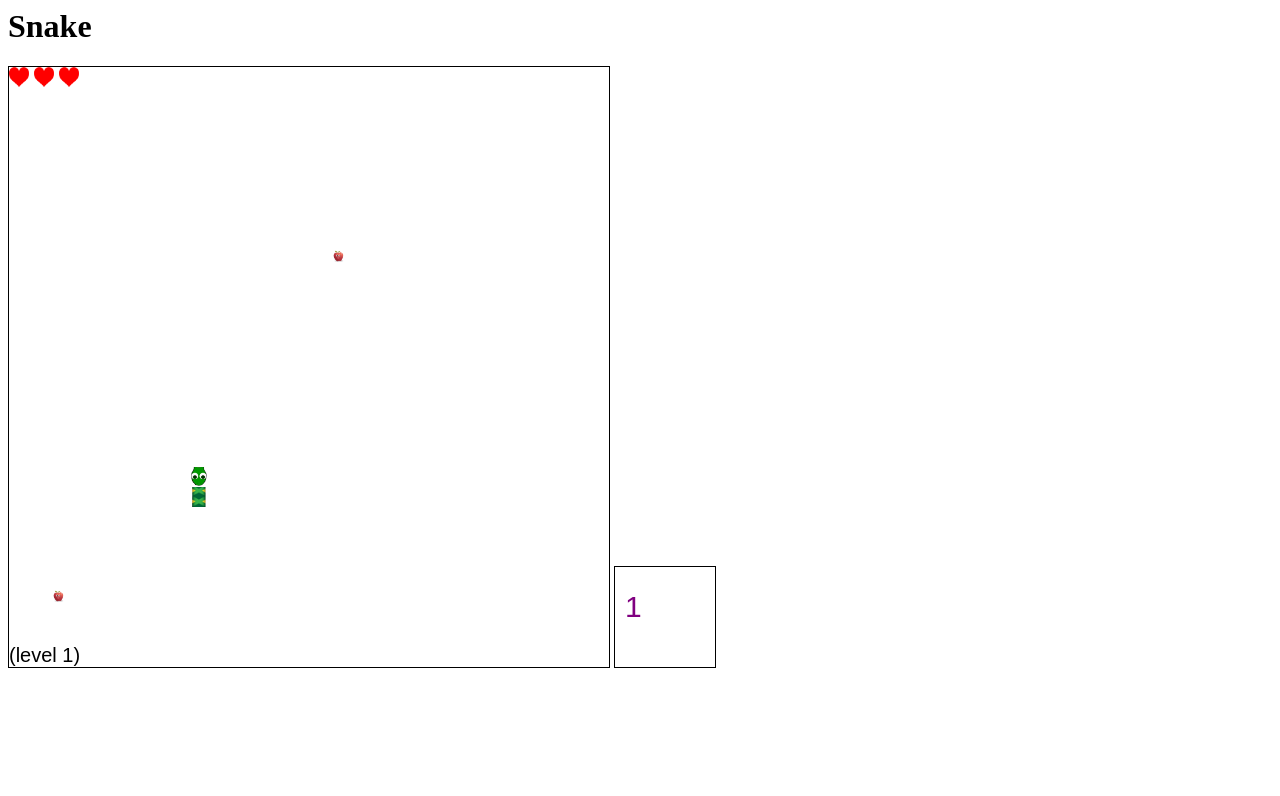
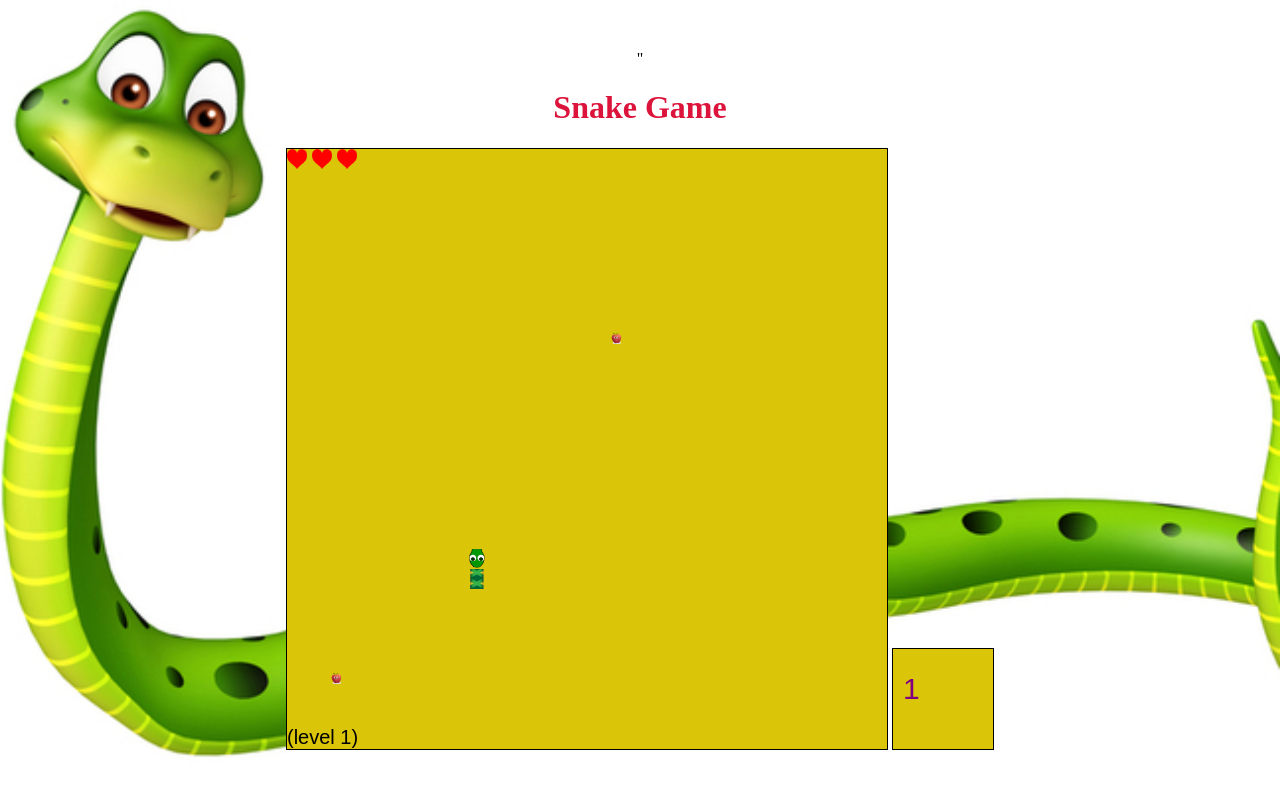
Before and after one commit to rg-km/se-fe3-kelompok6, a plain HTML site: page index.html in a window 1280 px wide. Drawn offline with Linux system fonts and the light colour scheme.

Commit message:
add baground

```diff
--- a/index.html
+++ b/index.html
@@ -1,13 +1,14 @@
 <html>
   <head> </head>
   <script type="text/javascript" src="script.js"></script>
+  <link rel="stylesheet" type="text/css" href="style.css">"
   <body onload="draw();">
-    <h1>Snake</h1>
+    <center><h1 style="color:crimson">Snake Game</h1></center>
     <img id="apple" style="display: none" width="20" height="20" src="apple.png" alt="Apple">
     <img id="heart" style="display: none" width="40" height="40" src="heart.png" alt="Heart">
     <img id=" ular" style="display: none" width="20" height="20" src="ular.png" alt="ular">
-    <canvas id="snakeBoard" width="600" height="600" style="border: 1px solid #000000"></canvas>
-    <canvas id="score1Board" width="100" height="100" style="border: 1px solid #000000"></canvas>
+    <center><canvas id="snakeBoard" width="600" height="600" style="border: 1px solid #000000"></canvas>
+    <canvas id="score1Board" width="100" height="100" style="border: 1px solid #000000"></canvas></center>
     <!-- <canvas
       id="score2Board"
       width="100"
--- a/script.js
+++ b/script.js
@@ -275,8 +275,8 @@ function checkCollision(snakes) {
         }
         countEatApple = 0
         snake1 = initSnake("purple", "snake");
-        snake2 = initSnake("black", "block");
-        snake3 = initSnake("black", "block");
+        snake2 = initSnake("blue", "block");
+        snake3 = initSnake("blue", "block");
     }
     return isCollide;
 }
--- /dev/null
+++ b/style.css
@@ -0,0 +1,10 @@
+body {
+    background-image: url(bg2.jpg);
+    background-size: cover;
+    text-align: center;
+    margin: 50px;
+}
+
+canvas {
+    background-color: rgb(218, 197, 8);
+}
```
Also changed, not shown: bg2.jpg (added).
